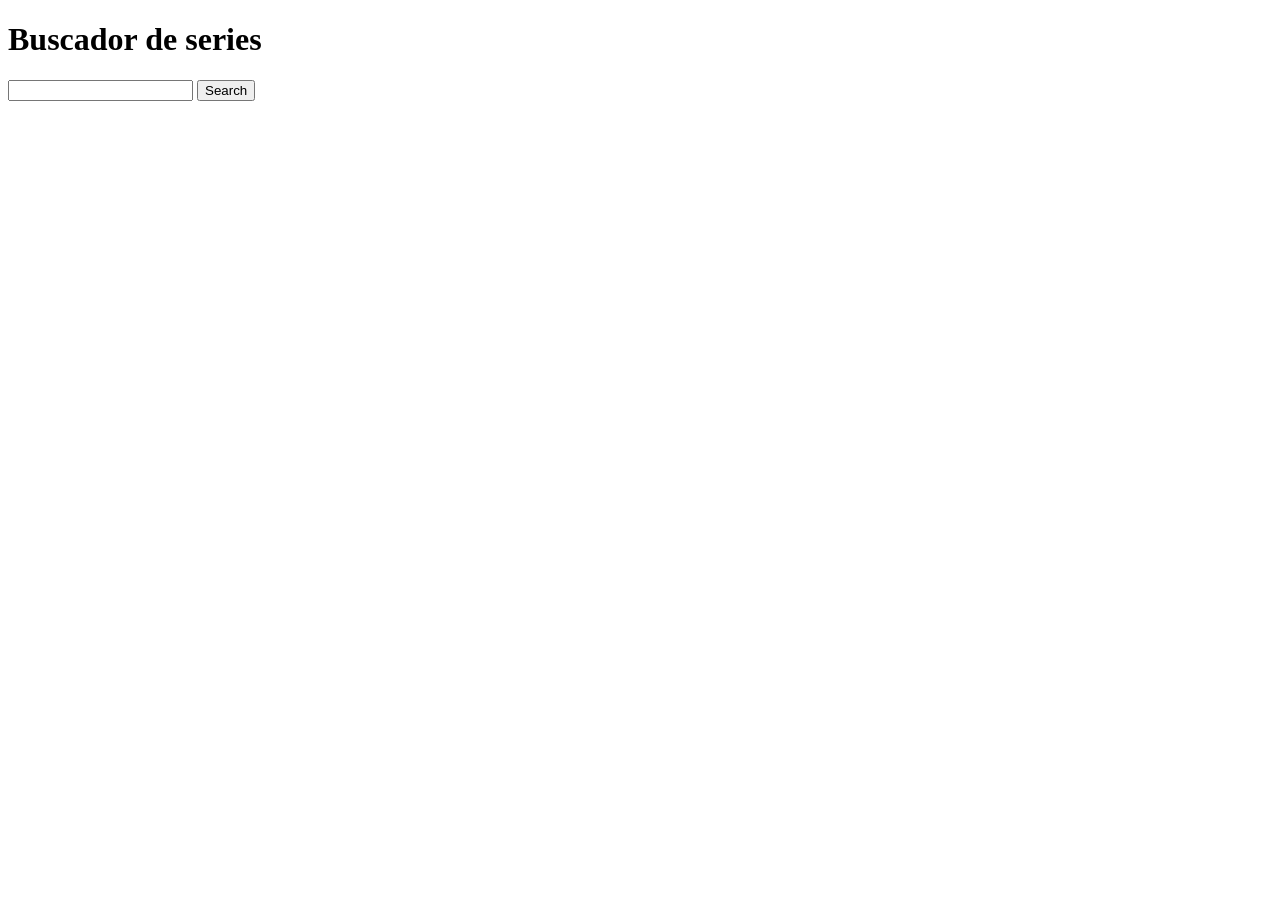
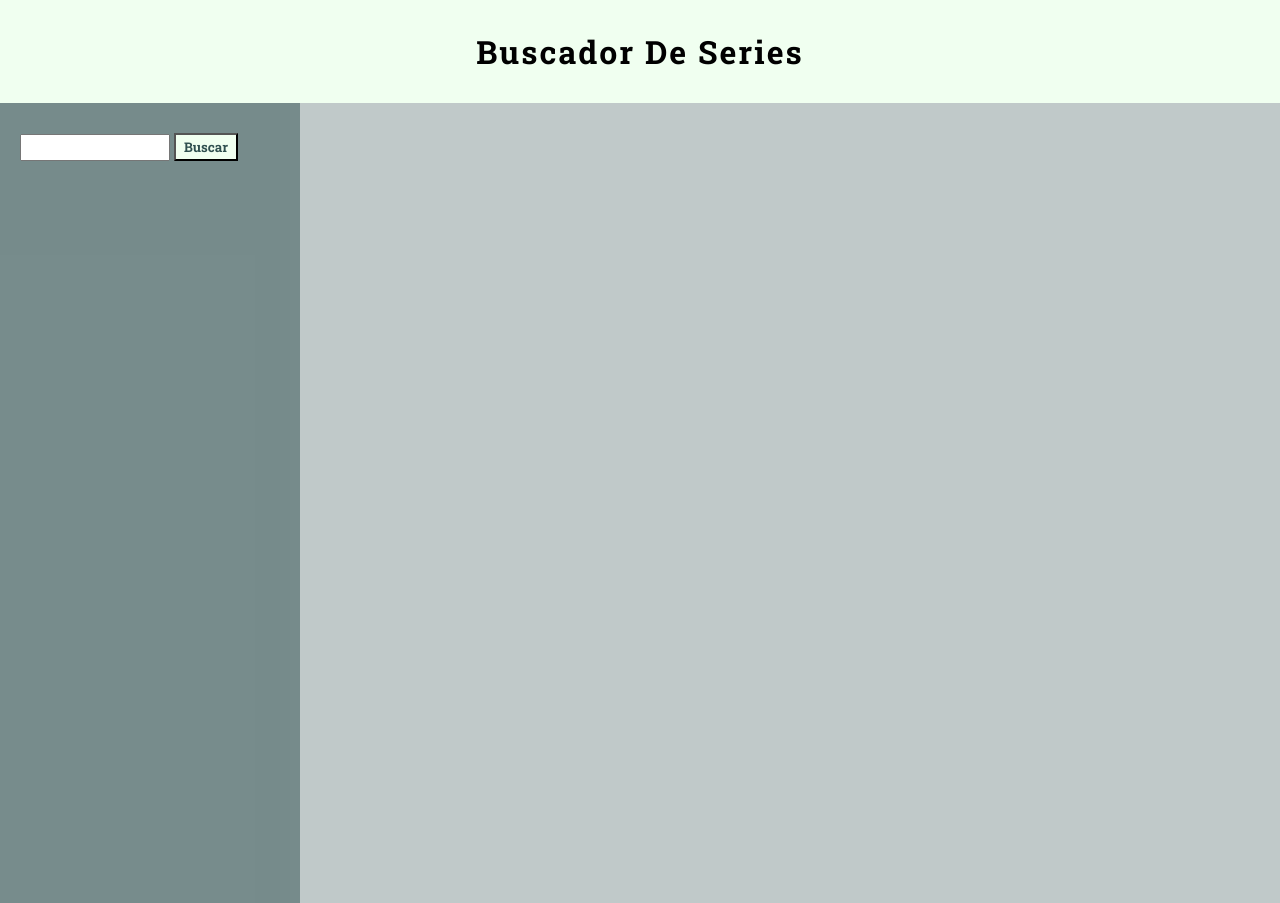
Before and after one commit to Adalab/f-m2-evaluacion-final-rodriguezmontesinoseva, a website: page docs/index.html in a window 1280 px wide. Before the commit the page ends 800 px from the top, so only its background shows below. Drawn offline with Linux system fonts and the light colour scheme.

Commit message:
merge 05-bonus-layout

```diff
--- a/docs/index.html
+++ b/docs/index.html
@@ -1,22 +1,33 @@
 <!DOCTYPE html>
-<html lang="es">
+<html lang="en">
 
     <head>
         <meta charset="UTF-8">
-        <title>Adalab Web Starter Kit</title>
+        <meta name="viewport" content="width=device-width, initial-scale=1.0">
+        <title>Series finder</title>
+        <link href="https://fonts.googleapis.com/css?family=Roboto+Slab:700"
+        rel="stylesheet">
         <link rel="icon" href="favicon.png" />
         <link rel="stylesheet" href="assets/css/main.css">
     </head>
 
     <body>
-         <h1 class="title">Buscador de series</h1>
+        <header class="cont-header">
+             <h1 class="title">Buscador de series</h1>
 
-        <input type="text" id="inpSearch">
-        <button class="btnSearch">Search</button>
-        <ul class="listUl"></ul>
-         <h2 class="subtitle"></h2>
+        </header>
+        <main class="container">
+            <section class="cont-fav">
+                <input type="text" id="inpSearch">
+                <button class="btnSearch">Buscar</button>
+                 <h2 class="subtitle"></h2>
 
-        <ul class="listUlFav"></ul>
+                <ul class="listUlFav"></ul>
+            </section>
+            <section class="cont-search">
+                <ul class="listUl"></ul>
+            </section>
+        </main>
         <script type="text/javascript" src="assets/js/main.js"></script>
     </body>
 
```
Also changed, not shown: docs/assets/css/main.css (+1 -1 lines), docs/assets/js/main.js (+1 -1 lines).
